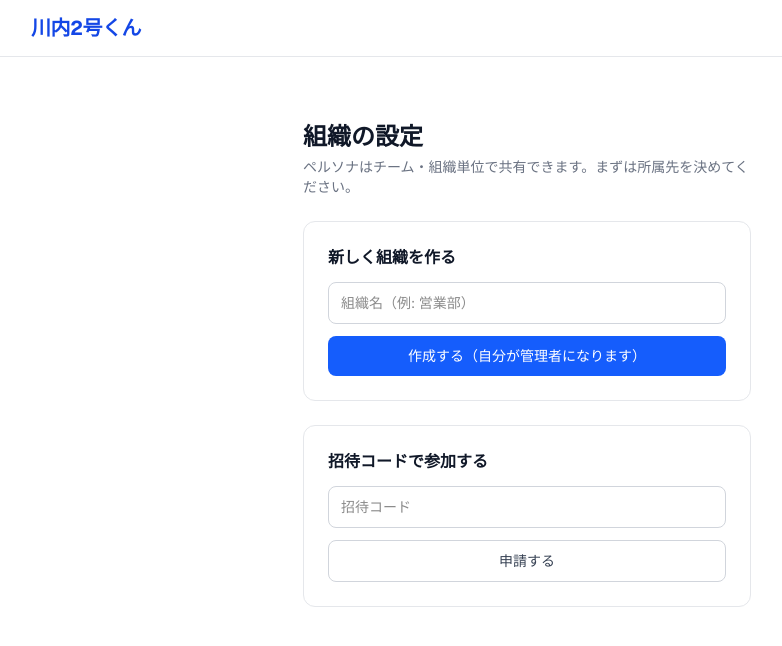
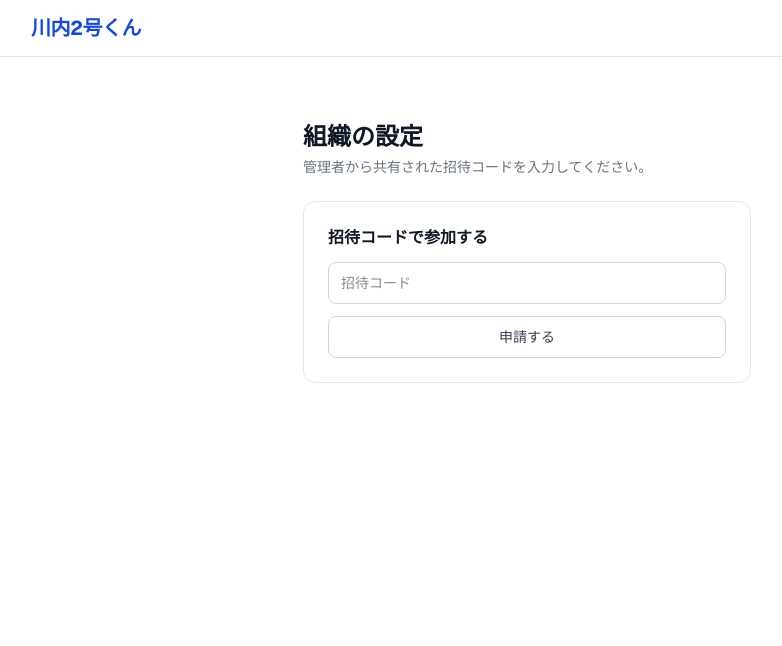
Before and after one commit to KawauchiKengo/review-bridge, a Next.js app in the folder persona-ken/: page /onboarding in a window 1280 px wide. Shown: the top 646 px of the page, without its empty margins (113-895 px from the left). Built offline with nearby package versions, Linux system fonts and the light colour scheme; no server answers.

Commit message:
共有を受けた側に不要な機能を非表示に
「新しく組織を作る」フォームをオンボーディング画面から削除し、
招待コード参加のみに一本化。「ペルソナを作る」ナビは管理者限定表示に変更。

```diff
--- a/persona-ken/app/components/Header.tsx
+++ b/persona-ken/app/components/Header.tsx
@@ -3,16 +3,28 @@
 import { useEffect, useState } from 'react'
 import Link from 'next/link'
 import { useRouter } from 'next/navigation'
+import type { Session } from '@supabase/supabase-js'
 import { supabase } from '@/lib/supabase'
 
 export default function Header() {
   const router = useRouter()
   const [loggedIn, setLoggedIn] = useState(false)
+  const [isAdmin, setIsAdmin] = useState(false)
 
   useEffect(() => {
-    supabase.auth.getSession().then(({ data: { session } }) => setLoggedIn(!!session))
+    async function syncSession(session: Session | null) {
+      setLoggedIn(!!session)
+      if (!session) {
+        setIsAdmin(false)
+        return
+      }
+      const { data: profile } = await supabase.from('profiles').select('role').eq('id', session.user.id).single()
+      setIsAdmin(profile?.role === 'admin')
+    }
+
+    supabase.auth.getSession().then(({ data: { session } }) => syncSession(session))
     const { data: listener } = supabase.auth.onAuthStateChange((_event, session) => {
-      setLoggedIn(!!session)
+      syncSession(session)
     })
     return () => listener.subscription.unsubscribe()
   }, [])
@@ -30,9 +42,11 @@ export default function Header() {
         </Link>
         {loggedIn && (
           <nav className="flex items-center gap-4 text-sm">
-            <Link href="/personas/new" className="text-gray-600 hover:text-gray-900">
-              ペルソナを作る
-            </Link>
+            {isAdmin && (
+              <Link href="/personas/new" className="text-gray-600 hover:text-gray-900">
+                ペルソナを作る
+              </Link>
+            )}
             <Link href="/org" className="text-gray-600 hover:text-gray-900">
               組織設定
             </Link>
--- a/persona-ken/app/onboarding/page.tsx
+++ b/persona-ken/app/onboarding/page.tsx
@@ -1,13 +1,10 @@
 'use client'
 
 import { useEffect, useState } from 'react'
-import { useRouter } from 'next/navigation'
 import { supabase } from '@/lib/supabase'
 import { JoinRequest } from '@/types'
 
 export default function OnboardingPage() {
-  const router = useRouter()
-  const [orgName, setOrgName] = useState('')
   const [inviteCode, setInviteCode] = useState('')
   const [error, setError] = useState('')
   const [loading, setLoading] = useState(false)
@@ -35,21 +32,6 @@ export default function OnboardingPage() {
     setCheckingRequest(false)
   }
 
-  const handleCreate = async (e: React.FormEvent) => {
-    e.preventDefault()
-    setLoading(true)
-    setError('')
-
-    const { error: rpcError } = await supabase.rpc('create_organization', { org_name: orgName })
-    if (rpcError) {
-      setError(rpcError.message)
-      setLoading(false)
-      return
-    }
-    router.push('/')
-    router.refresh()
-  }
-
   const handleJoin = async (e: React.FormEvent) => {
     e.preventDefault()
     setLoading(true)
@@ -70,27 +52,8 @@ export default function OnboardingPage() {
     <div className="max-w-md mx-auto mt-8 space-y-6">
       <div>
         <h1 className="text-2xl font-bold text-gray-900">組織の設定</h1>
-        <p className="text-sm text-gray-500 mt-1">ペルソナはチーム・組織単位で共有できます。まずは所属先を決めてください。</p>
+        <p className="text-sm text-gray-500 mt-1">管理者から共有された招待コードを入力してください。</p>
       </div>
-
-      <form onSubmit={handleCreate} className="bg-white border border-gray-200 rounded-xl p-6 space-y-3">
-        <h2 className="font-semibold text-gray-900">新しく組織を作る</h2>
-        <input
-          type="text"
-          value={orgName}
-          onChange={(e) => setOrgName(e.target.value)}
-          required
-          placeholder="組織名（例: 営業部）"
-          className="w-full border border-gray-300 rounded-lg px-3 py-2.5 text-sm focus:outline-none focus:ring-2 focus:ring-blue-500 focus:border-transparent"
-        />
-        <button
-          type="submit"
-          disabled={loading}
-          className="w-full bg-blue-600 text-white text-sm py-2.5 rounded-lg hover:bg-blue-700 disabled:opacity-50 transition-colors"
-        >
-          作成する（自分が管理者になります）
-        </button>
-      </form>
 
       <div className="bg-white border border-gray-200 rounded-xl p-6 space-y-3">
         <h2 className="font-semibold text-gray-900">招待コードで参加する</h2>
```
